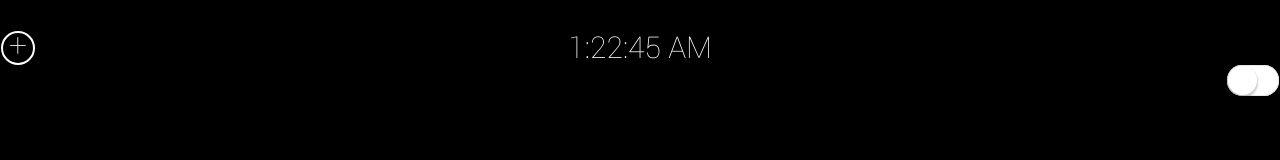
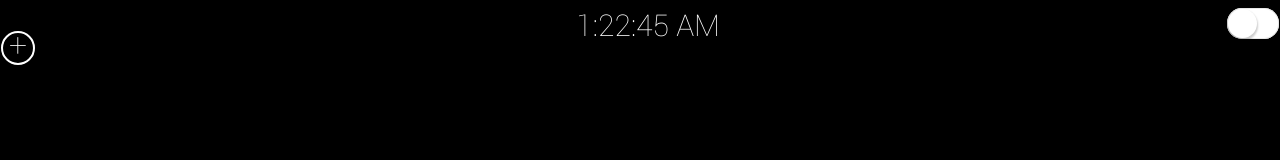
Before and after one commit to MaxLeiter/Cydget-Notes, a plain HTML site: page Notes/User/Library/GroovyLock/Notes.cydget/LockBackground.html in a window 1280 px wide. Drawn offline with Linux system fonts and the light colour scheme.

Commit message:
fixed center stuff

```diff
--- a/Notes/User/Library/GroovyLock/Notes.cydget/LockBackground.html
+++ b/Notes/User/Library/GroovyLock/Notes.cydget/LockBackground.html
@@ -11,7 +11,7 @@
       <![endif]-->
     </head>
     <body>
-      <center>  <div id="txt"></div>  <input type="checkbox" id="toggle" />  </center>
+        <div id="txt"></div>  <input type="checkbox" id="toggle" />
       <link rel='stylesheet' class='toggleCSS' href='css/stickies-light.css' type='text/css'>
 
        <script>
--- a/Notes/User/Library/GroovyLock/Notes.cydget/css/default.css
+++ b/Notes/User/Library/GroovyLock/Notes.cydget/css/default.css
@@ -20,7 +20,9 @@ body {
 }
 
 #txt {
-	margin-top: 30px;
+	position: absolute;
+    width: 100%;
+    text-align: center;
 	font-size: 30px;
 }
 
```
